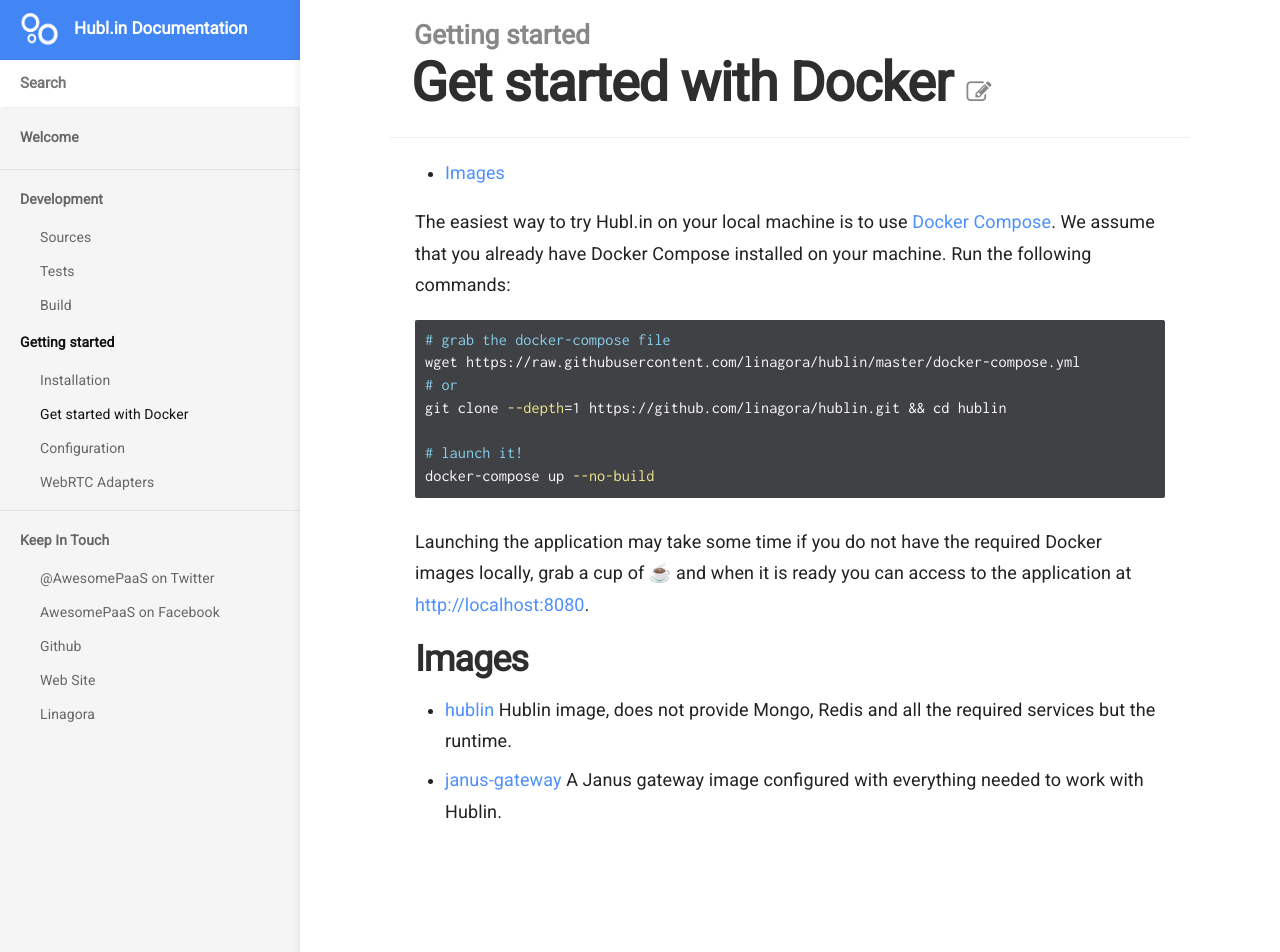
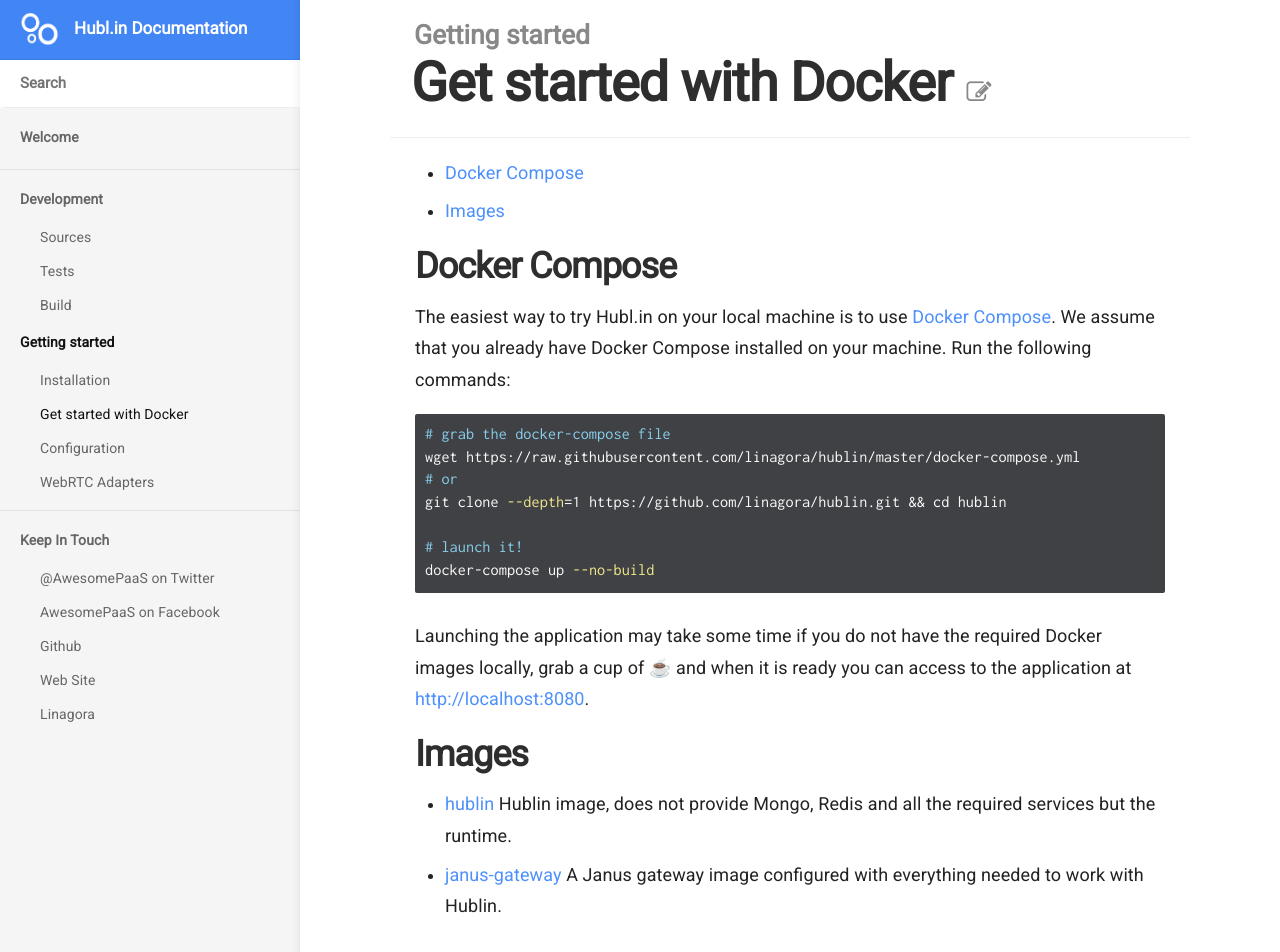
Before and after one commit to linagora/hublin-doc, a Jekyll site: the page built from _docs/getting-started/docker.md, in a window 1280 px wide and 961 px high. Shown: the top 952 px of the window. Built offline with Jekyll 4.4.1, drawn with Linux system fonts in a browser that asks for light colours.

Commit message:
Add compose title

```diff
--- a/_docs/getting-started/docker.md
+++ b/_docs/getting-started/docker.md
@@ -6,6 +6,8 @@ order: 2
 
 * Here is the ToC, this line is needed to generate...
 {:toc}
+
+## Docker Compose
 
 The easiest way to try Hubl.in on your local machine is to use [Docker Compose](https://docs.docker.com/compose/).
 We assume that you already have Docker Compose installed on your machine. Run the following commands:
```
